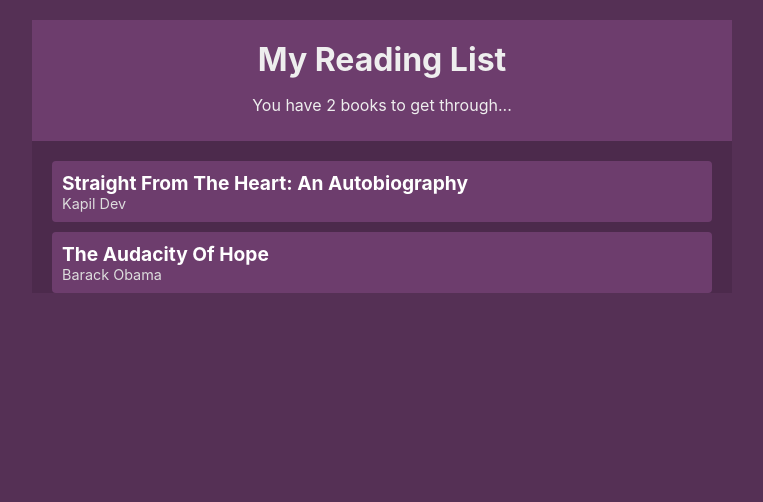
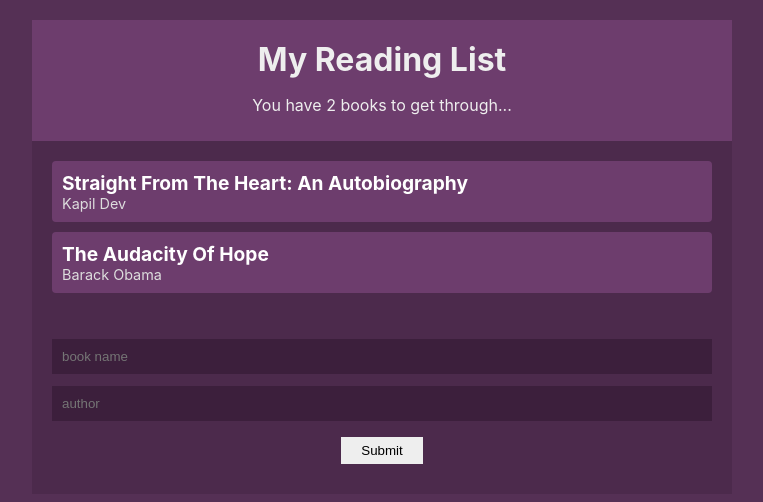
Before and after one commit to meghnavarma0/booklist, a React (Create React App) app in the folder booklist/: page / in a window 1280 px wide. Shown: the top 502 px of the page, without its empty margins (258-1021 px from the left). Built offline with nearby package versions, Linux system fonts and the light colour scheme.

Commit message:
added add book form

```diff
--- a/booklist/src/App.js
+++ b/booklist/src/App.js
@@ -3,6 +3,7 @@
 import BookContextProvider from './contexts/BookContext';
 import Navbar from './components/Navbar';
 import BookList from './components/BookList';
+import BookForm from './components/BookForm';
 
 function App() {
 	return (
@@ -10,6 +11,7 @@
 			<BookContextProvider>
 				<Navbar />
 				<BookList />
+				<BookForm />
 			</BookContextProvider>
 		</div>
 	);
--- a/booklist/src/components/BookForm.js
+++ b/booklist/src/components/BookForm.js
@@ -0,0 +1,35 @@
+import React, { useContext, useState } from 'react';
+import { BookContext } from '../contexts/BookContext';
+
+const BookForm = () => {
+	const { addBook } = useContext(BookContext);
+	const [book, setBook] = useState('');
+	const [author, setAuthor] = useState('');
+	const onSubmitHandler = e => {
+		e.preventDefault();
+		addBook(book, author);
+		setBook('');
+		setAuthor('');
+	};
+	return (
+		<form onSubmit={onSubmitHandler}>
+			<input
+				type='text'
+				placeholder='book name'
+				value={book}
+				required
+				onChange={e => setBook(e.target.value)}
+			/>
+			<input
+				type='text'
+				placeholder='author'
+				value={author}
+				required
+				onChange={e => setAuthor(e.target.value)}
+			/>
+			<input type='submit' />
+		</form>
+	);
+};
+
+export default BookForm;
--- a/booklist/src/index.css
+++ b/booklist/src/index.css
@@ -38,7 +38,7 @@
 	margin: 10px 0;
 }
 .book-list li:hover {
-	opacity: 0.7;
+	opacity: 0.6;
 	text-decoration: line-through;
 }
 .book-list .title {
@@ -57,3 +57,23 @@
 	color: #fff;
 	font-size: 1.2em;
 }
+
+form {
+	padding: 20px;
+}
+input[type='text'] {
+	width: 100%;
+	padding: 10px;
+	box-sizing: border-box;
+	margin: 6px 0;
+	background: #3c1f3c;
+	color: #fff;
+	border: 0;
+}
+input[type='submit'] {
+	margin: 10px auto;
+	background: #eee;
+	border: 0;
+	padding: 6px 20px;
+	display: block;
+}
```
